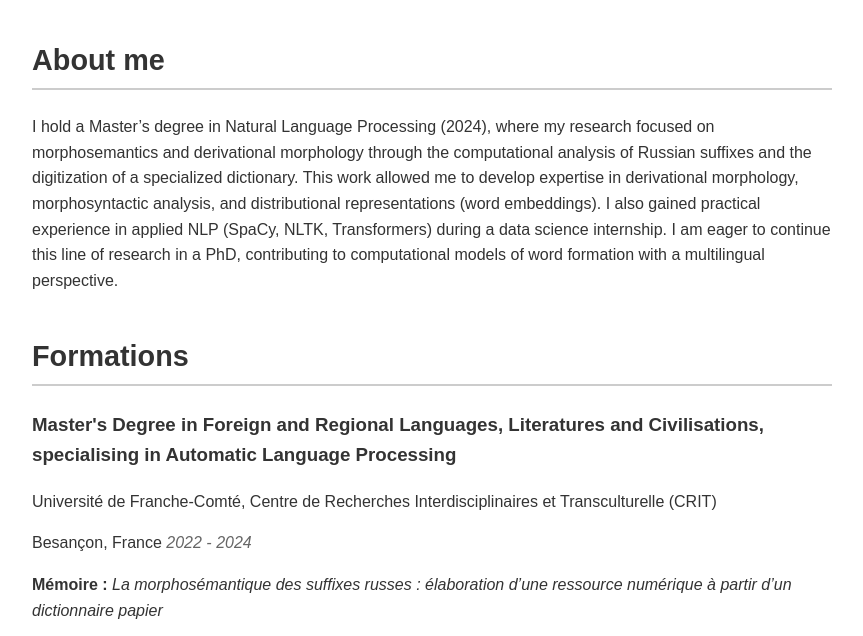
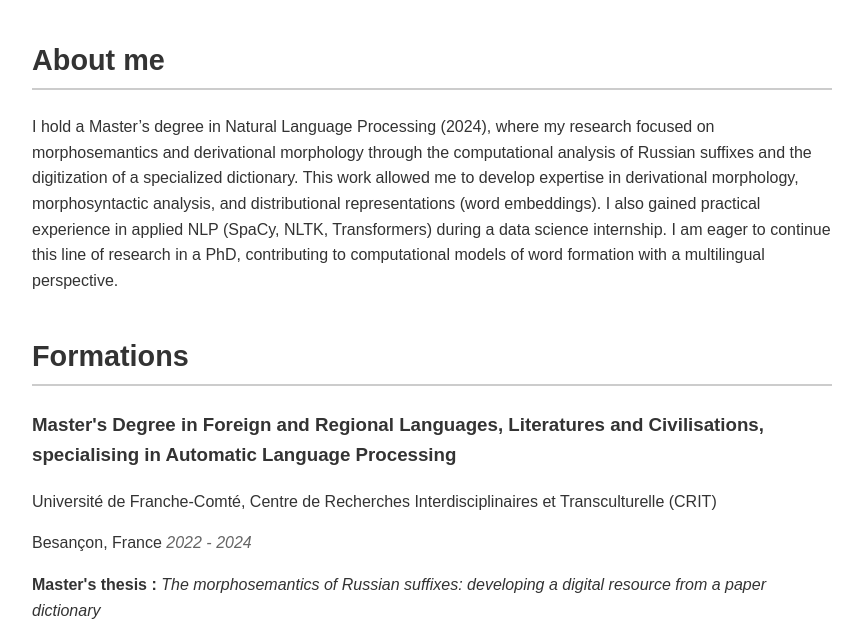
Before and after one commit to MAPeguet/MAPeguet.github.io, a plain HTML site: page index-en.html in a window 1280 px wide. Shown: the part 154-790 px from the top of the page, without its empty margins (208-1071 px from the left). Drawn offline with Linux system fonts and the light colour scheme.

Commit message:
Update index-en.html

```diff
--- a/index-en.html
+++ b/index-en.html
@@ -27,7 +27,7 @@ I am eager to continue this line of research in a PhD, contributing to computati
             <p class="institution">Université de Franche-Comté, Centre de Recherches Interdisciplinaires et Transculturelle (CRIT)</p>
             <span class="location">Besançon, France</span>
             <span class="date">2022 - 2024</span>
-            <p><strong>Mémoire :</strong> <em>La morphosémantique des suffixes russes : élaboration d’une ressource numérique à partir d’un dictionnaire papier</em></p>
+            <p><strong>Master's thesis :</strong> <em>The morphosemantics of Russian suffixes: developing a digital resource from a paper dictionary</em></p>
             <p>Supervised by Izabella Thomas and Yağmur Öztürk.</p>
             <ul>
                 <li>  -  Linguistic analysis of nominal suffixation in Russian and its morphosemantic uses.</li>
```
